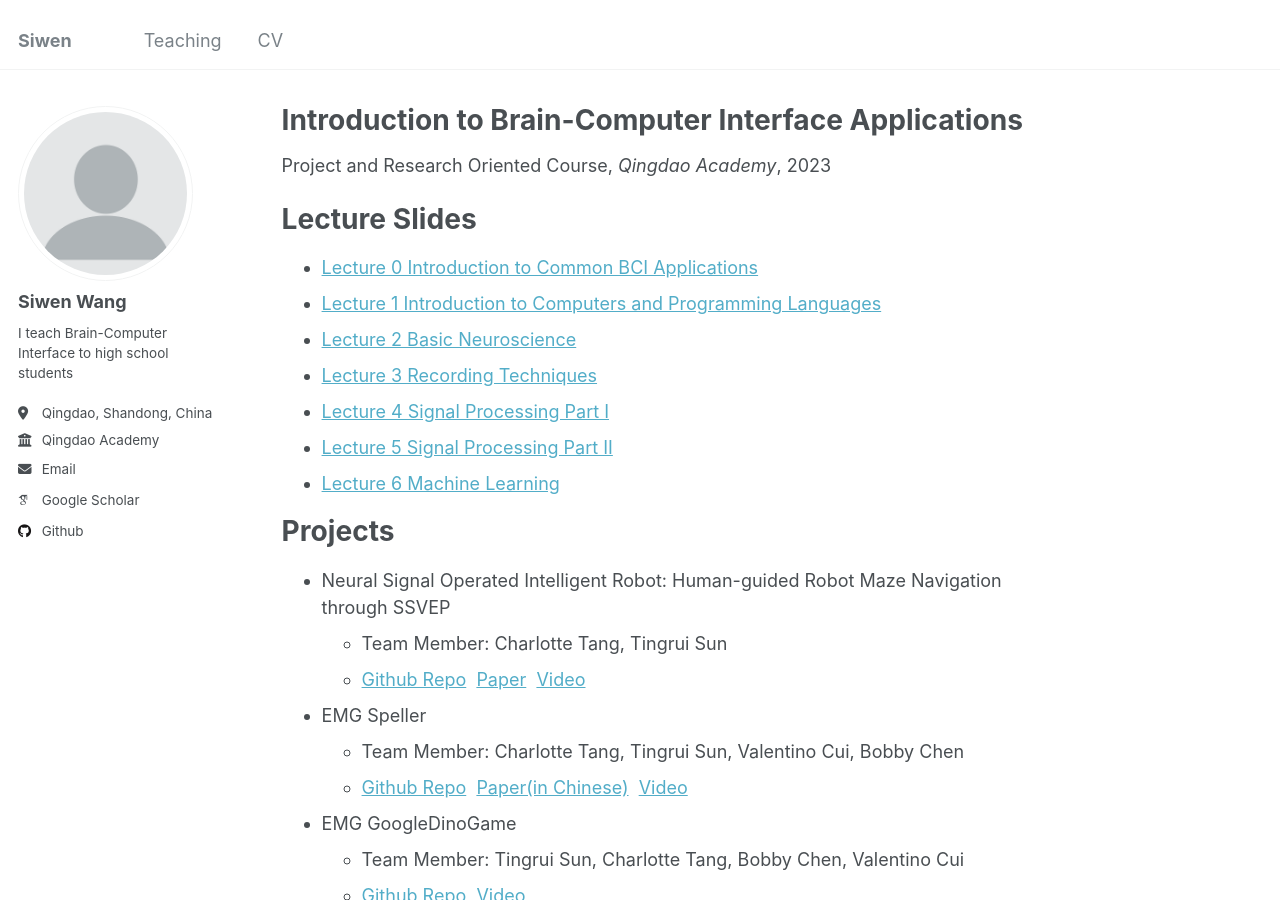
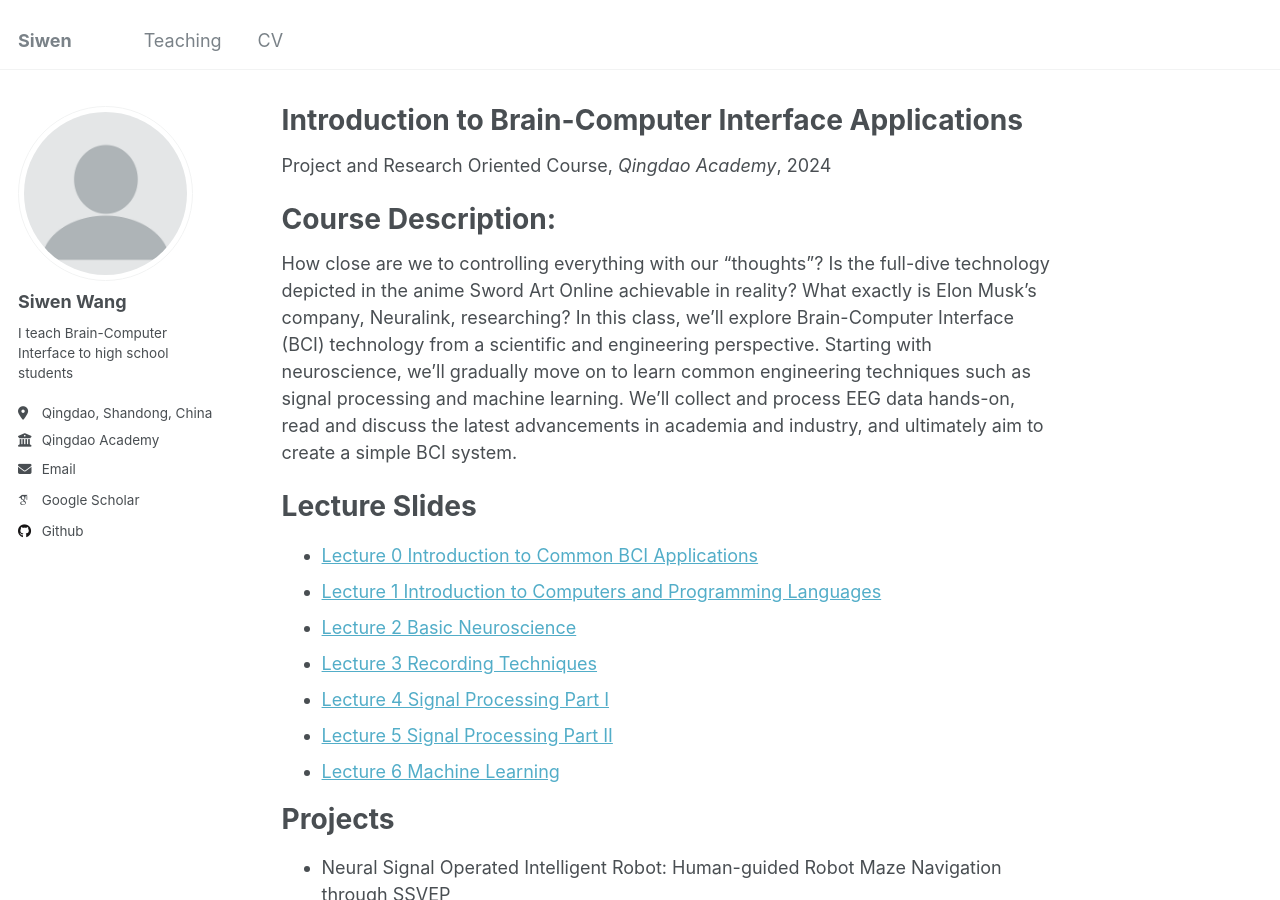
Before and after one commit to siw028/siwen.github.io, a Jekyll site: the page built from _teaching/2015-spring-teaching-1.md, in a window 1280 px wide and 900 px high. Built offline with Jekyll 4.4.1, drawn with Linux system fonts in a browser that asks for light colours; some web fonts are replaced.

Commit message:
added course descrpition

```diff
--- a/_teaching/2015-spring-teaching-1.md
+++ b/_teaching/2015-spring-teaching-1.md
@@ -4,9 +4,12 @@ collection: teaching
 type: "Project and Research Oriented Course"
 permalink: /teaching/2015-spring-teaching-1
 venue: "Qingdao Academy"
-date: 2023-02-10
+date: 2024-02-10
 location: "Qingdao,Shandong"
 ---
+Course Description:
+======
+How close are we to controlling everything with our "thoughts"? Is the full-dive technology depicted in the anime Sword Art Online achievable in reality? What exactly is Elon Musk’s company, Neuralink, researching? In this class, we’ll explore Brain-Computer Interface (BCI) technology from a scientific and engineering perspective. Starting with neuroscience, we’ll gradually move on to learn common engineering techniques such as signal processing and machine learning. We’ll collect and process EEG data hands-on, read and discuss the latest advancements in academia and industry, and ultimately aim to create a simple BCI system.
 
 Lecture Slides
 ======
```
Also changed, not shown: _teaching/2014-spring-teaching-1.md (+3 -0 lines).
